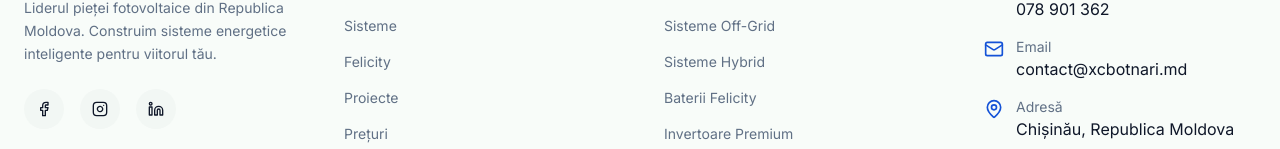
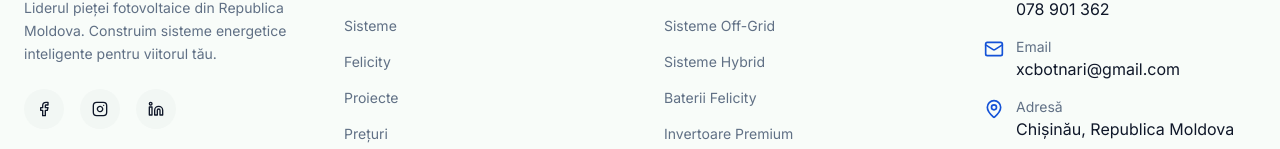
Before and after one commit to vasile-hincu/solar-pinnacle1, a React (Vite) app: page /contact in a window 1280 px wide. Shown: the part 2628-2777 px from the top of the page. Built offline with nearby package versions, Linux system fonts and the light colour scheme; no server answers.

Commit message:
Update Footer.tsx

```diff
--- a/src/components/layout/Footer.tsx
+++ b/src/components/layout/Footer.tsx
@@ -117,10 +117,10 @@
                 <div>
                   <p className="text-sm text-muted-foreground">{t("footer.emailLabel")}</p>
                   <a
-                    href="mailto:contact@xcbotnari.md"
+                    href="mailto:xcbotnari@gmail.com"
                     className="text-foreground hover:text-primary transition-colors"
                   >
-                    contact@xcbotnari.md
+                    xcbotnari@gmail.com
                   </a>
                 </div>
               </li>
```
